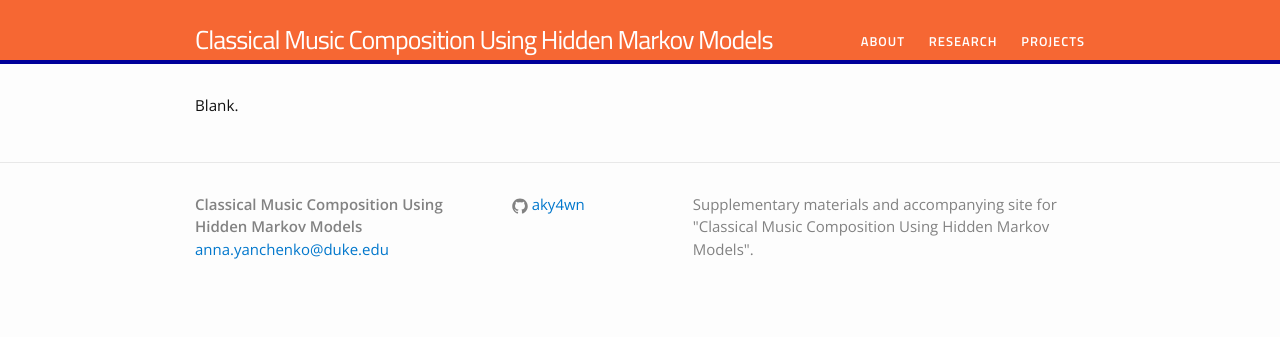
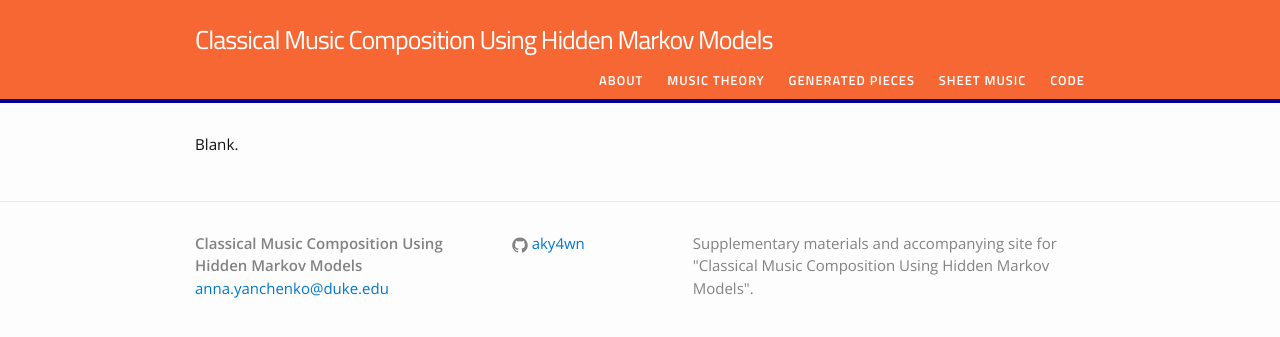
Before and after one commit to aky4wn/Classical-Music-Composition-Using-State-Space-Models, a Jekyll site: the page built from index.html, in a window 1280 px wide. Shown: the top 337 px of the page. Built offline with Jekyll 4.4.1, drawn with Linux system fonts in a browser that asks for light colours.

Commit message:
Update menu.yml

```diff
--- a/_data/menu.yml
+++ b/_data/menu.yml
@@ -1,11 +1,17 @@
 - title: "About"
   href: "/about/"
 
-- title: "Research"
-  href: "/research/"
+- title: "Music Theory"
+  href: "/theory/"
 
-- title: "Projects"
-  href: "/projects/"
+- title: "Generated Pieces"
+  href: "/pieces/"
+
+- title: "Sheet Music"
+  href: "/music/"
+
+- title: "Code"
+  href: "/code/"
 
 #- title: "CV"
 #  href: "/cv/"
```
